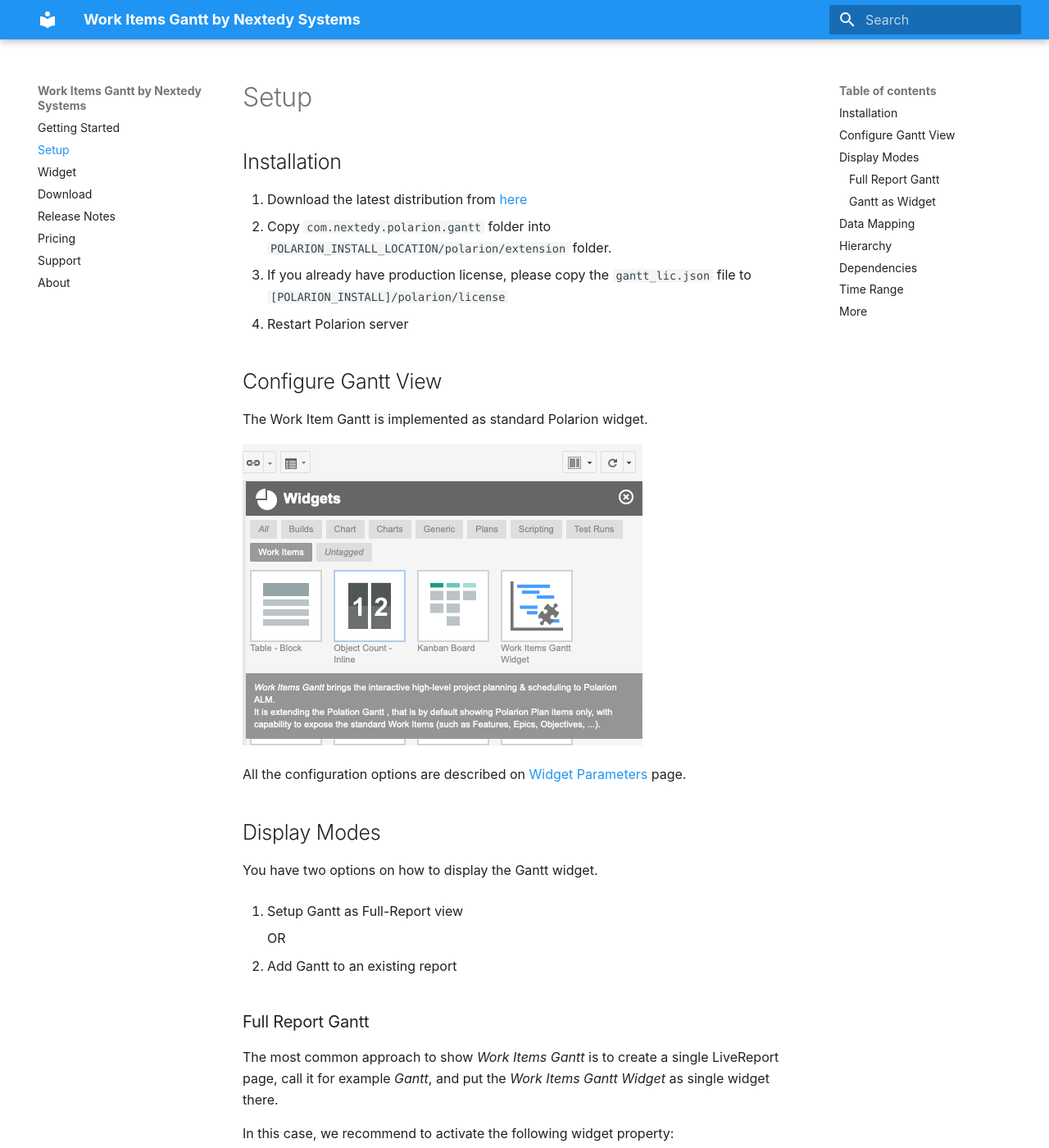
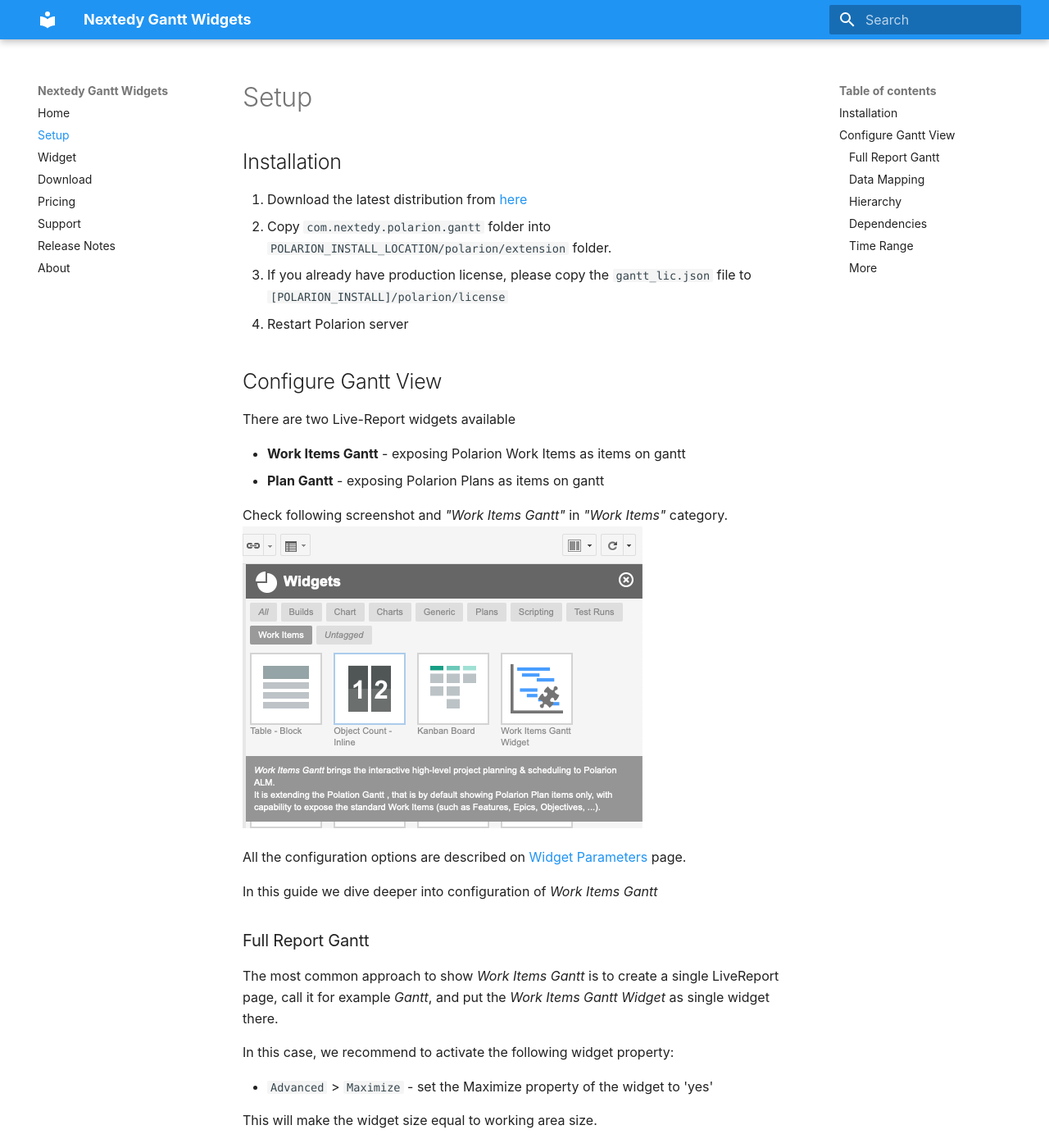
Before and after one commit to nextedy/gantt-docs, an MkDocs documentation site: the page built from docs/setup.md, in a window 1280 px wide and 1400 px high. Shown: the whole window at 82% size. Built offline with MkDocs 1.6.1 and Material for MkDocs 9.7.7, drawn with Linux system fonts in a browser that asks for light colours; some of the changed text lies outside the part shown.

```diff
--- a/docs/setup.md
+++ b/docs/setup.md
@@ -10,21 +10,17 @@
 
 ## Configure Gantt View
 
-The Work Item Gantt is implemented as standard Polarion widget.
+There are two Live-Report widgets available
 
+* **Work Items Gantt** - exposing Polarion Work Items as items on gantt
+* **Plan Gantt** - exposing Polarion Plans as items on gantt
+
+Check following screenshot and *"Work Items Gantt"* in *"Work Items"* category.
 ![Gantt](img/gantt-widget-add.png)
 
 All the configuration options are described on [Widget Parameters](../widget/#widget-parameters) page.
 
-## Display Modes
-
-You have two options on how to display the Gantt widget.
-
-1.    Setup Gantt as Full-Report view
-
-    OR
-
-2.    Add Gantt to an existing report
+In this guide we dive deeper into configuration of *Work Items Gantt*
 
 
 ###  Full Report Gantt
@@ -42,17 +38,14 @@ Please make sure there are no additional empty paragraphs or other whitespace co
 ![Gantt Maximize Widget Property](img/gantt-max-property.png)
 
 
-###  Gantt as Widget
-
 Sometimes it is more useful to embed the Gantt widget to an existing report, together with other reporting widgets. In such case make sure that `Maximize` property is turned off.
 
-* `Advanced` >  `Maximize` - set the Maximize property of the widget to 'no'
 
 !!! warning
     Currently, it is possible to have only one Work Item Gantt widget on a page. Please do not add more of them on a single page.
 
 
-## Data Mapping
+### Data Mapping
 
 Once you have the widget on your page, you need to configure where to store scheduling information. The Gantt model is storing the following data:
 
@@ -80,14 +73,14 @@ You can configure the mapping using the Advanced Widget parameters:
 
     If such custom field does not exist, the value will be stored in String ad-hoc custom field. For production use, we recommend using a Float custom field.
 
-## Hierarchy
+### Hierarchy
 
 The hierarchy of items on the Gantt chart is derived from work item links. This is controlled by `Parent Role` widget parameter:
 
 * `Parent Role` - select what Work Item link roles should be used to detect the parent-child relationships. If empty, no hierarchy is shown.
 
 
-## Dependencies
+### Dependencies
 
 The dependency links are also derived from the work item links. This is controlled by `Dependency Role` widget parameter:
 
@@ -99,7 +92,7 @@ If you do not want to let the user create dependency links, put following proper
 
 	gantt.config.drag_links = false;
 
-## Time Range
+### Time Range
 
 By default the Gantt chart shows the time range as small as to fit the items.
 
@@ -109,6 +102,6 @@ If you want to set the start and end date manually, for example to allow the dra
 	gantt.config.end_date = new Date(2020, 08, 20);
 
 
-## More
+### More
 
 There are more configuration options available, see [Widget Parameters](../widget/#widget-parameters) page for the full list.
--- a/mkdocs.yml
+++ b/mkdocs.yml
@@ -1,15 +1,15 @@
-site_name: Work Items Gantt by Nextedy Systems
+site_name: Nextedy Gantt Widgets
 site_description: 'A set of Polarion Extensions to enable project scheduling in Polarion ALM'
 site_author: 'Nextedy'
 
 nav:
-    - Getting Started: index.md
+    - Home: index.md
     - Setup: setup.md
     - Widget: widget.md
     - Download: download.md
-    - Release Notes: changelog.md
     - Pricing: pricing.md
     - Support: support.md
+    - Release Notes: changelog.md
     - About: about.md
 
 theme:
```
Also changed, not shown: docs/index.md (+5 -3 lines), docs/widget.md (+1 -1 lines), docs/img/gantt-banner.png (added).
